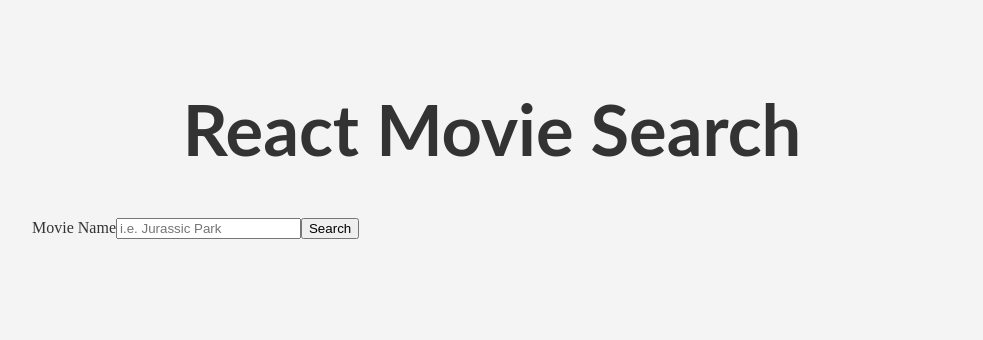
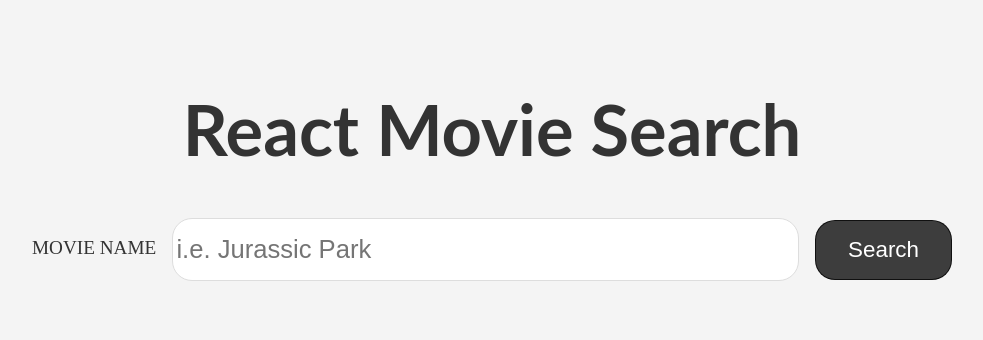
Before and after one commit to railsstudent/react-build-movie-search-app, a React app: page / in a window 1280 px wide. Shown: the whole page, without its empty margins (148-1131 px from the left). Built offline with nearby package versions, Linux system fonts and the light colour scheme.

Commit message:
Style search movie component

```diff
--- a/style.css
+++ b/style.css
@@ -32,3 +32,49 @@ small {
   font-size: 4.4rem;
   text-align: center;
 }
+
+.form {
+  display: grid;
+}
+
+.label {
+  font-size: 1.2rem;
+  margin-bottom: 0.2rem;
+  text-transform: uppercase;
+}
+
+.input {
+  font-size: 1.6rem;
+  padding: 0.5rem 0.2rem;
+  line-height: 2.8rem;
+  border-radius: 20px;
+  border: 1px solid #ddd;
+  margin-bottom: 1rem;
+}
+
+.button {
+  background-color: rgba(0,0,0, 0.75);
+  color: #fff;
+  padding: 1rem 2rem;
+  border: 1px solid rgba(0, 0, 0, 0.75);
+  border-radius: 20px;
+  font-size: 1.4rem;
+  cursor: pointer;
+  transition: background-color 250ms
+}
+
+.button:hover {
+  background-color: rgba(0, 0, 0, 0.85)
+}
+
+@media (min-width: 786px) {
+  .form {
+    grid-template-columns: auto 1fr auto;
+    grid-gap: 1rem;
+    align-items: center;
+  }
+
+  .input {
+    margin-bottom: 0
+  }
+}
```
